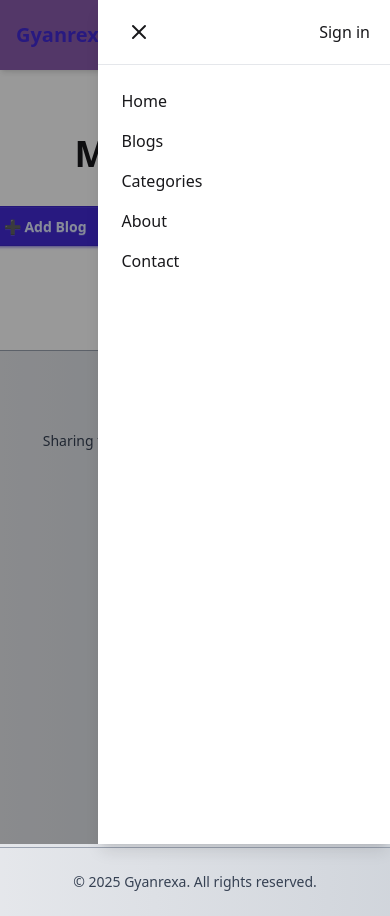
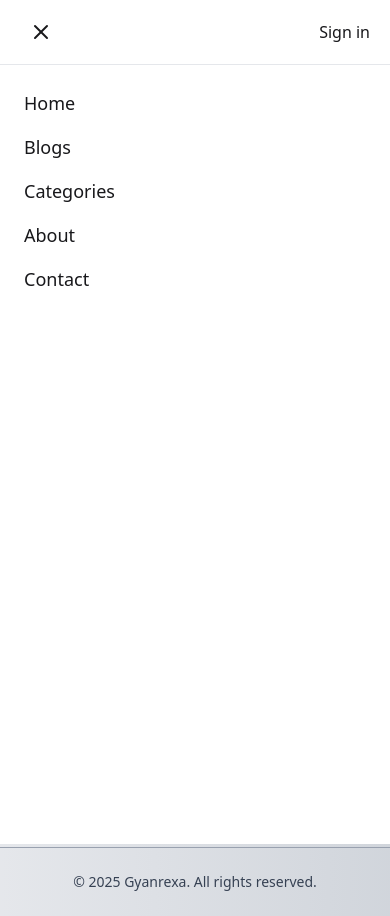
Before and after one commit to ardev2002/gyanrexa, a Next.js app: page /crud in a window 390 px wide. Both pictures are taken after a click on the button 349 px from the left and 35 px from the top of the page. Built offline with nearby package versions, Linux system fonts and the light colour scheme; no server answers.

Commit message:
Update Header.tsx

```diff
--- a/src/components/Header.tsx
+++ b/src/components/Header.tsx
@@ -51,9 +51,9 @@ export default function Header({ sessionPromise }: { sessionPromise: Promise<Ses
       {/* Proper Page Padding (to avoid content behind header) */}
       <div style={{ paddingTop: `${headerHeight}px` }}></div>
 
-      {/* Mobile Sidebar */}
+      {/* Mobile Sidebar - Full Width */}
       <div
-        className={`fixed top-0 right-0 w-3/4 max-w-sm h-screen bg-base-100 z-[60] shadow-lg transform transition-transform duration-300 ease-in-out ${
+        className={`fixed top-0 left-0 w-screen h-screen bg-base-100 z-[60] transform transition-transform duration-300 ease-in-out ${
           sidebarOpen ? "translate-x-0" : "translate-x-full"
         }`}
       >
@@ -69,7 +69,7 @@ export default function Header({ sessionPromise }: { sessionPromise: Promise<Ses
         </div>
 
         {/* Sidebar Links */}
-        <div className="flex flex-col p-6 space-y-4">
+        <div className="flex flex-col p-6 space-y-4 text-lg font-medium">
           <Link href="/" onClick={() => setSidebarOpen(false)} className="hover:text-primary">Home</Link>
           <Link href="/blogs" onClick={() => setSidebarOpen(false)} className="hover:text-primary">Blogs</Link>
           <Link href="/categories" onClick={() => setSidebarOpen(false)} className="hover:text-primary">Categories</Link>
@@ -78,10 +78,10 @@ export default function Header({ sessionPromise }: { sessionPromise: Promise<Ses
         </div>
       </div>
 
-      {/* Overlay */}
+      {/* Overlay (semi-transparent background) */}
       {sidebarOpen && (
         <div
-          className="fixed inset-0 bg-black/40 z-[50]"
+          className="fixed inset-0 bg-black/40 z-[55]"
           onClick={() => setSidebarOpen(false)}
         ></div>
       )}
```
